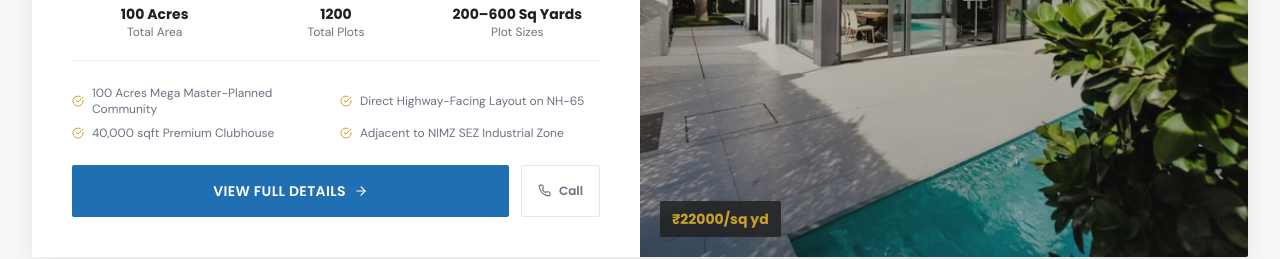
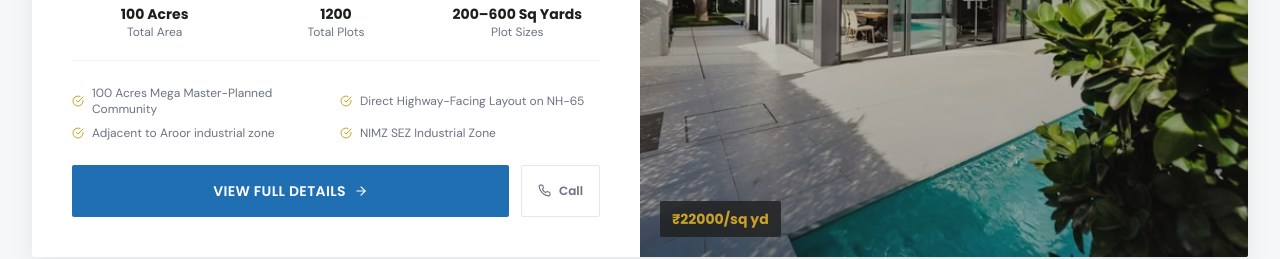
Before and after one commit to sendermail029-cpu/gemgroups, a Next.js app: page /projects in a window 1280 px wide. Shown: the part 1440-1699 px from the top of the page. Built offline with nearby package versions, Linux system fonts and the light colour scheme.

Commit message:
Update Infiniti Counti highlights

```diff
--- a/src/data/projects.ts
+++ b/src/data/projects.ts
@@ -118,8 +118,8 @@ With a spectacular 40,000 sqft clubhouse and world-class amenities, this communi
     highlights: [
       '100 Acres Mega Master-Planned Community',
       'Direct Highway-Facing Layout on NH-65',
-      '40,000 sqft Premium Clubhouse',
-      'Adjacent to NIMZ SEZ Industrial Zone',
+      'Adjacent to  Aroor industrial zone',
+      'NIMZ SEZ Industrial Zone',
       'Near Woxsen University & Business School',
       'Regional Ring Road (RRR) Proximity',
       'Price: ₹20000 per sq yard',
```
